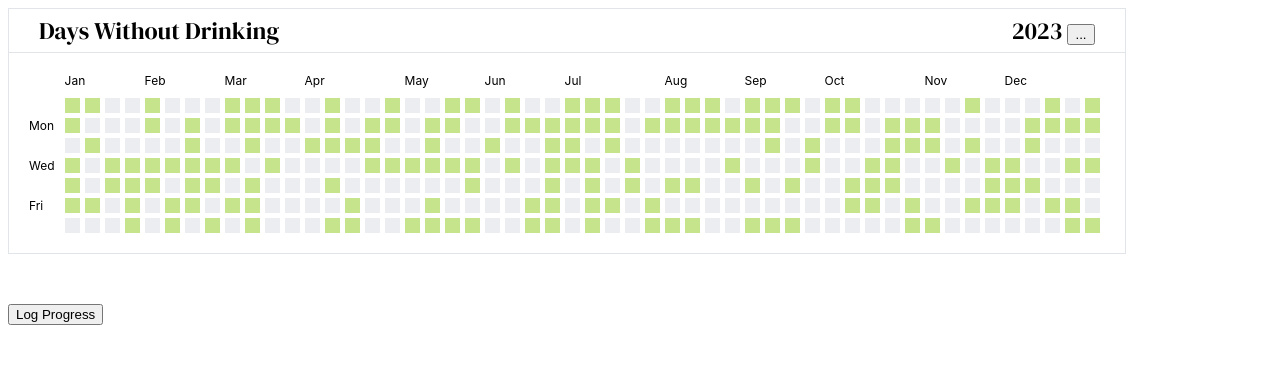
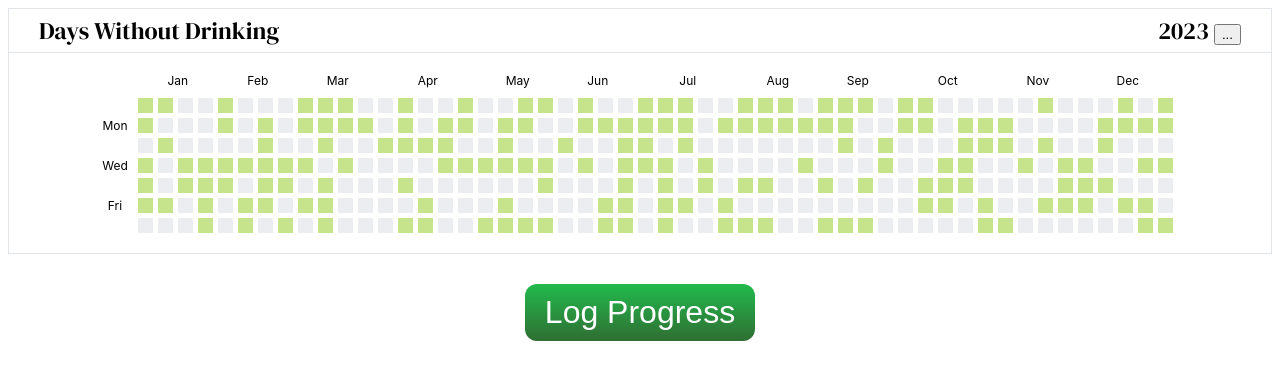
Before and after one commit to mdlenzi888/Commit-To-It, a plain HTML site: page index.html in a window 1280 px wide. Drawn offline with Linux system fonts and the light colour scheme.

Commit message:
Added Log Progress button and overall layout styling.

```diff
--- a/graph.css
+++ b/graph.css
@@ -20,9 +20,11 @@ ol, ul {
 }
 
 .graph-header {
-    margin: 5px 30px;
+    text-align: left;
+    padding: 5px 30px;
     font-family: 'DM Serif Display', serif;
     font-size: 1.5rem;
+    border-bottom: 1px #e1e4e8 solid;
 }
 
 .graph-year {
@@ -76,7 +78,6 @@ body {
 
 .graph {
     padding: 20px;
-    border-top: 1px #e1e4e8 solid;
 }
 
 .days li:nth-child(odd) {
--- a/layout.css
+++ b/layout.css
@@ -1,7 +1,38 @@
+#content {
+    text-align: center;
+}
+
 div.content-section {
-    margin: 0 0 50px;
+    display: block;
+    margin: 0 0 30px;
 }
 
 .log-button {
-    display:block;
+    position: relative;
+    display: inline-block;
+    background: #22ba4d;
+    background-image: -webkit-linear-gradient(top, #22ba4d, #2f6e32);
+    background-image: -moz-linear-gradient(top, #22ba4d, #2f6e32);
+    background-image: -ms-linear-gradient(top, #22ba4d, #2f6e32);
+    background-image: -o-linear-gradient(top, #22ba4d, #2f6e32);
+    background-image: linear-gradient(to bottom, #22ba4d, #2f6e32);
+    -webkit-border-radius: 12;
+    -moz-border-radius: 12;
+    border-radius: 12px;
+    border: 0;
+    font-family: Arial;
+    color: white;
+    font-size: 2rem;
+    padding: 10px 20px 10px 20px;
+    text-decoration: none;
 }
+
+.log-button:hover {
+    background: #27e35c;
+    background-image: -webkit-linear-gradient(top, #27e35c, #409c44);
+    background-image: -moz-linear-gradient(top, #27e35c, #409c44);
+    background-image: -ms-linear-gradient(top, #27e35c, #409c44);
+    background-image: -o-linear-gradient(top, #27e35c, #409c44);
+    background-image: linear-gradient(to bottom, #27e35c, #409c44);
+    text-decoration: none;
+}
```
